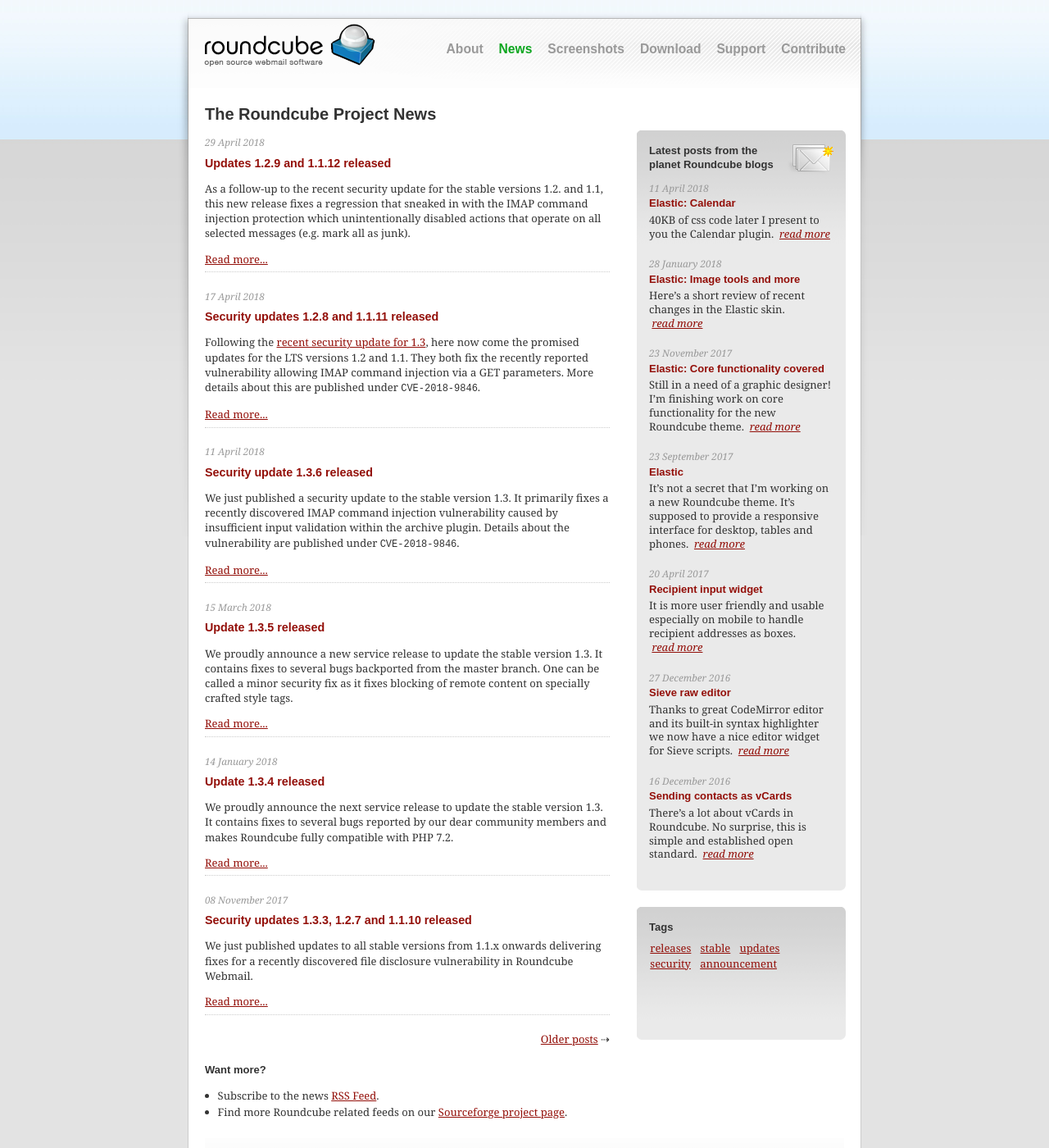
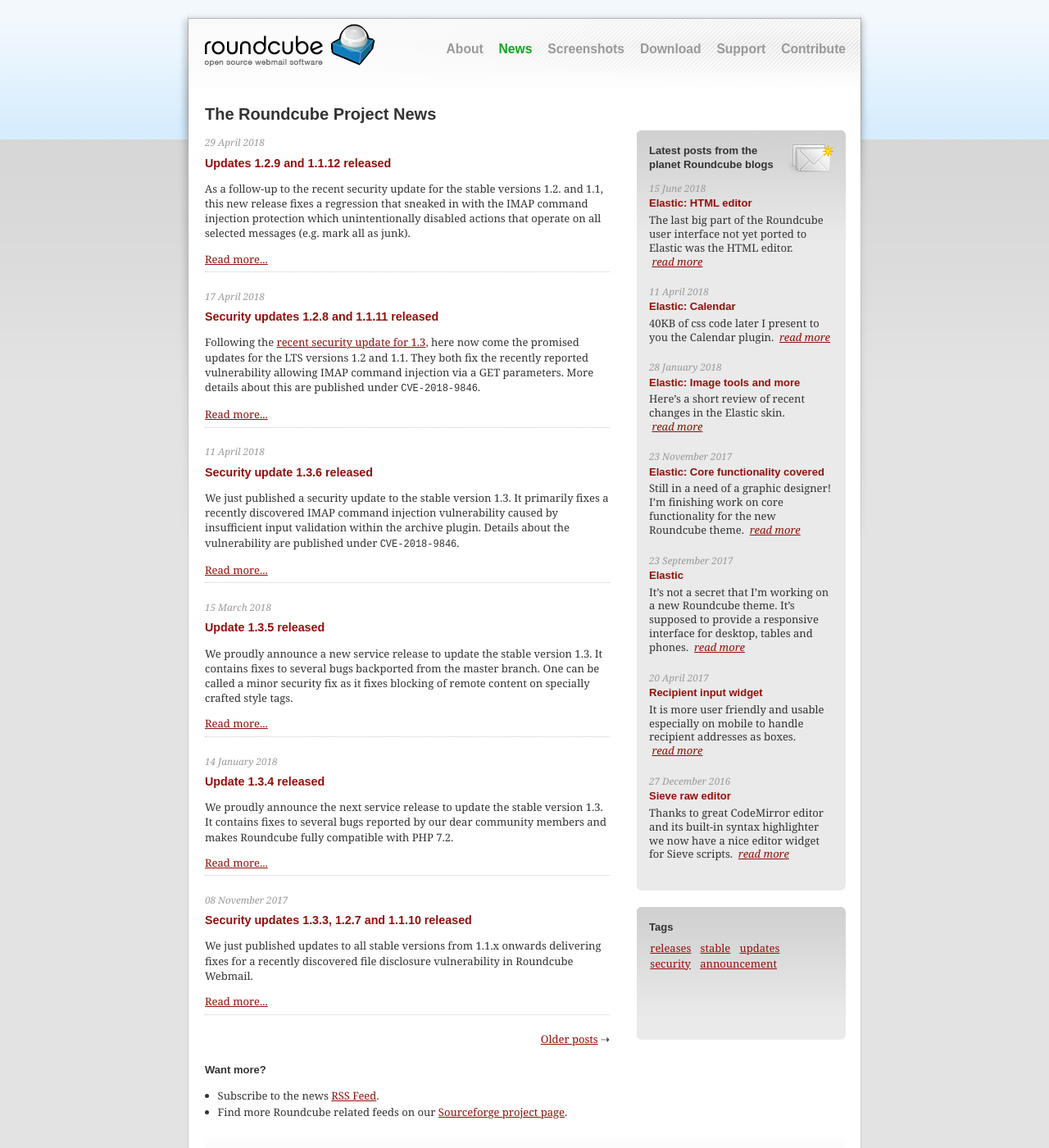
Before and after one commit to roundcube/roundcube.github.com, a Jekyll site: the page built from news/index.html, in a window 1280 px wide and 1400 px high. Shown: the whole window at 82% size. Built offline with Jekyll 4.4.1, drawn with Linux system fonts in a browser that asks for light colours; the list of posts is cut into pages by our own code; comment, search, counter and statistics services are not loaded.

Commit message:
Add Alec's blog entry

```diff
--- a/_includes/roundcubeinbox.html
+++ b/_includes/roundcubeinbox.html
@@ -1,4 +1,11 @@
 <h2 class="inboxtitle">Latest posts from the planet Roundcube blogs</h2>
+
+<div class="newsitem">
+	<span class="newsdate">15 June 2018</span>
+	<h3><a href="https://kolabian.wordpress.com/2018/06/15/elastic-html-editor/" class="newslink">Elastic: HTML editor</a></h3>
+	<p class="newstext">The last big part of the Roundcube user interface not yet ported to Elastic was the HTML editor.
+		&nbsp;<em><a href="https://kolabian.wordpress.com/2018/06/15/elastic-html-editor/">read&nbsp;more</a></em></p>
+</div>
 
 <div class="newsitem">
 	<span class="newsdate">11 April 2018</span>
@@ -41,10 +48,3 @@
 	<p class="newstext">Thanks to great CodeMirror editor and its built-in syntax highlighter we now have a nice editor widget for Sieve scripts.
 		&nbsp;<em><a href="https://kolabian.wordpress.com/2016/12/27/sieve-raw-editor/">read&nbsp;more</a></em></p>
 </div>
-
-<div class="newsitem">
-	<span class="newsdate">16 December 2016</span>
-	<h3><a href="https://kolabian.wordpress.com/2016/12/16/sending-contacts-as-vcards/" class="newslink">Sending contacts as vCards</a></h3>
-	<p class="newstext">There’s a lot about vCards in Roundcube. No surprise, this is simple and established open standard.
-		&nbsp;<em><a href="https://kolabian.wordpress.com/2016/12/16/sending-contacts-as-vcards/">read&nbsp;more</a></em></p>
-</div>
```
